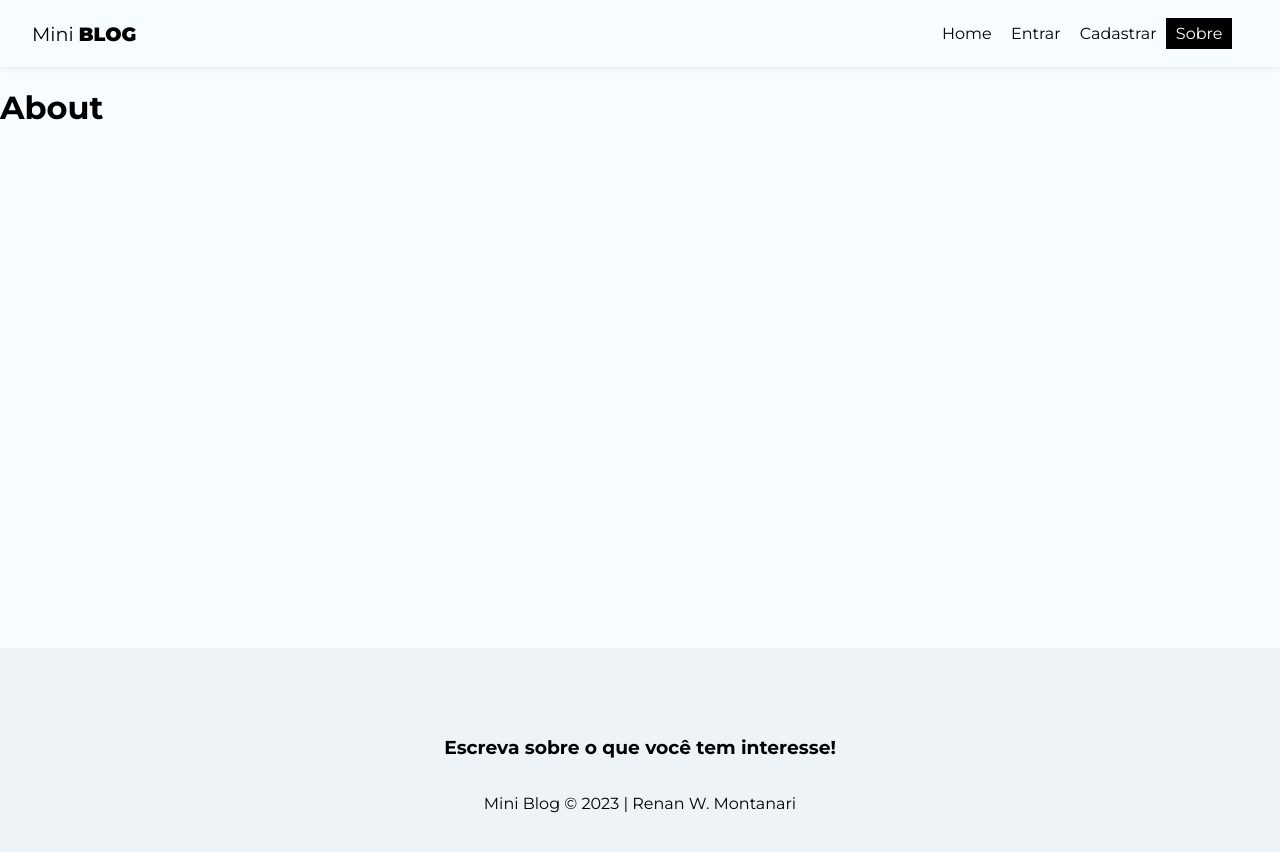
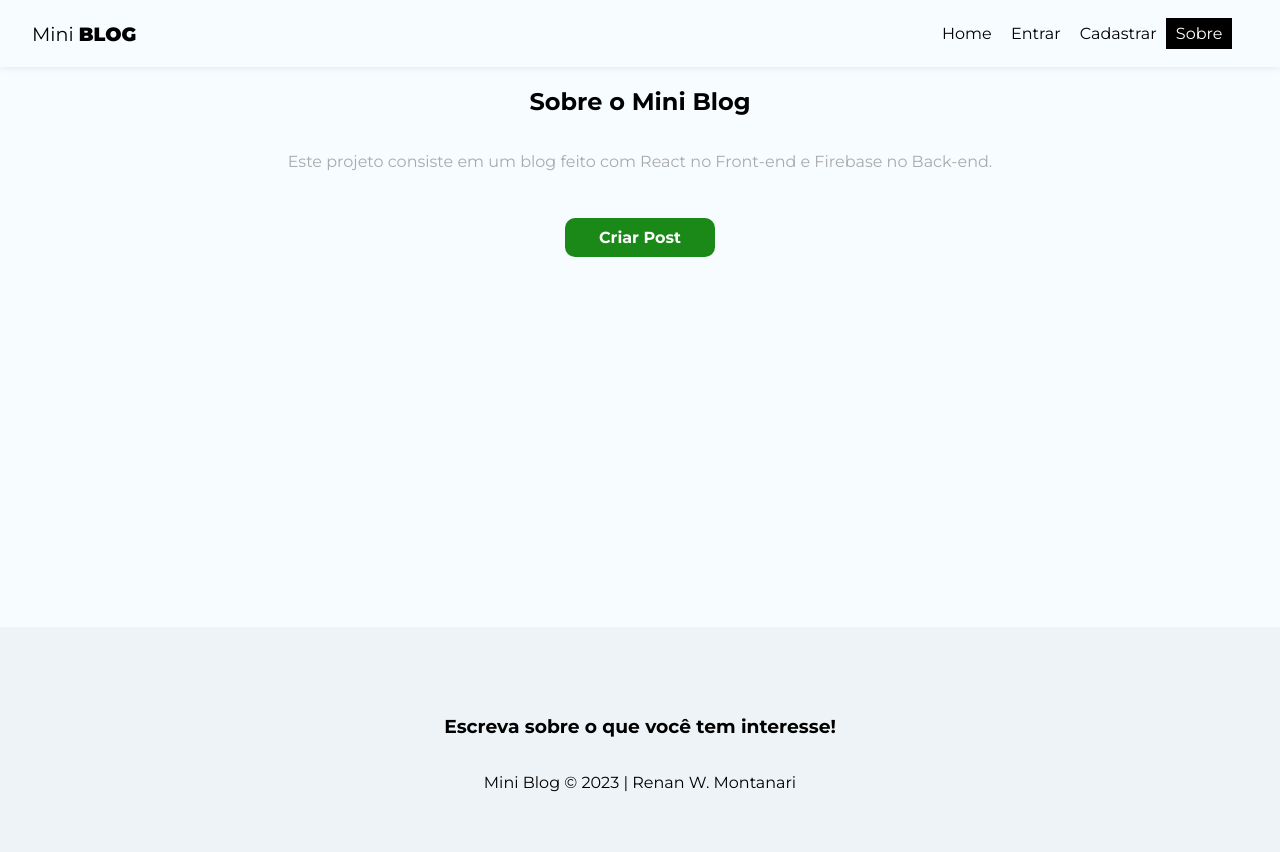
Before and after one commit to renawmontanari/mini-blog, a React (Create React App) app in the folder miniblog/: page /about in a window 1280 px wide. Shown: the top 852 px of the page. Built offline with nearby package versions, Linux system fonts and the light colour scheme; no server answers.

Commit message:
miniblog

```diff
--- a/miniblog/src/pages/About/About.js
+++ b/miniblog/src/pages/About/About.js
@@ -1,10 +1,21 @@
 // CSS
 import styles from "./About.module.css";
 
+import { Link } from "react-router-dom";
+
 const About = () => {
   return (
-    <div>
-        <h1>About</h1>
+    <div className={styles.about}>
+        <h2>
+          Sobre o Mini <span>Blog</span>
+        </h2>
+        <p>
+          Este projeto consiste em um blog feito com React no Front-end e
+          Firebase no Back-end.
+        </p>
+        <Link to="/posts/create" className="btn">
+          Criar Post
+        </Link>
     </div>
   );
 };
--- a/miniblog/src/pages/About/About.module.css
+++ b/miniblog/src/pages/About/About.module.css
@@ -0,0 +1,18 @@
+
+.about {
+    text-align: center;
+    display: flex;
+    flex-direction: column;
+    align-items: center;
+}
+
+.about p {
+    color: #aaa;
+    margin-bottom: 2em;
+}
+
+.about a {
+    display: block;
+    margin-top: 15px;
+    padding: 10px 15px;
+}
```
